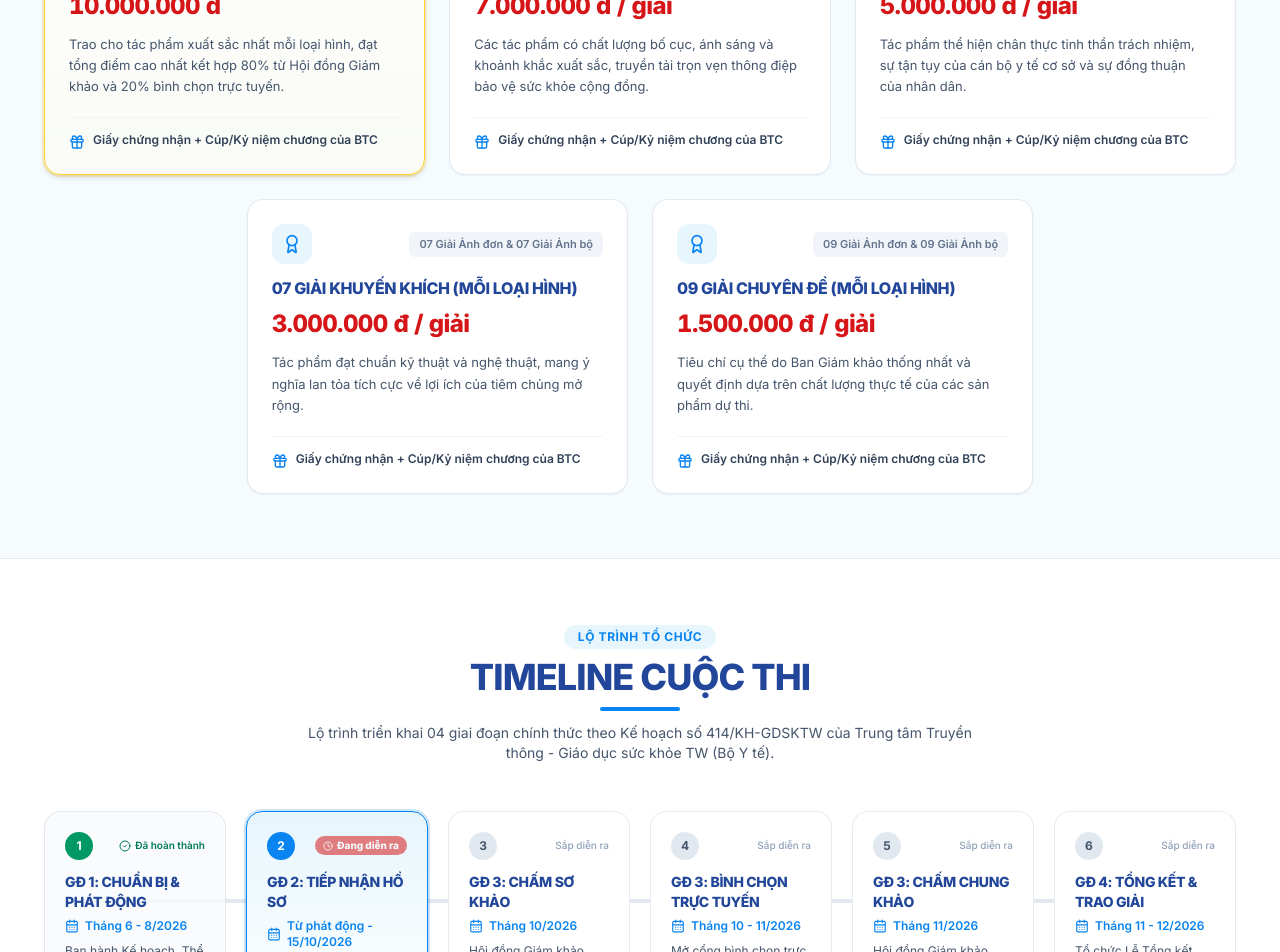
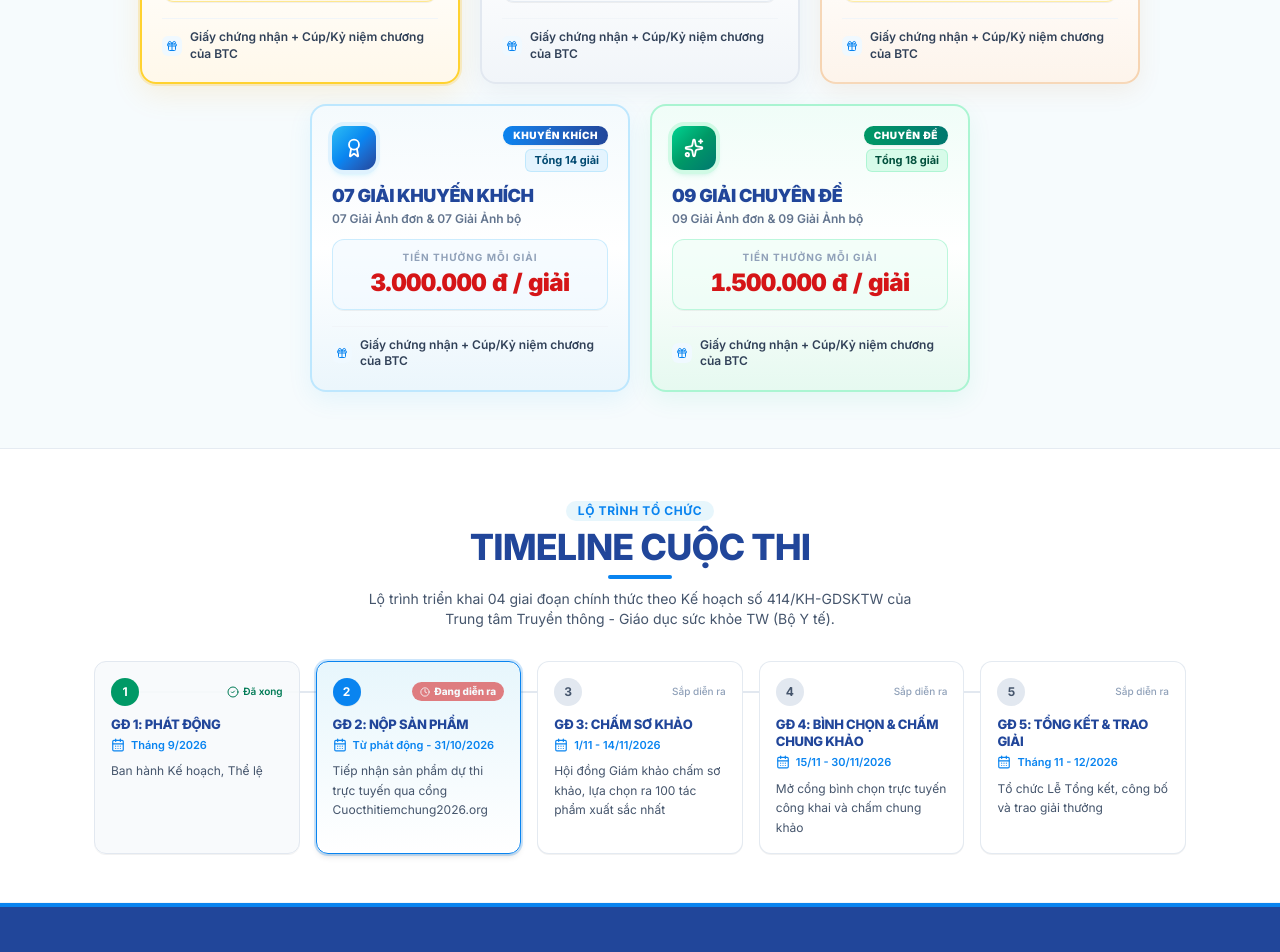
Before and after one commit to hoaltm234111e-droid/BoYTeProject, a React (Vite) app: page / in a window 1280 px wide. Shown: the part 4480-5432 px from the top of the page. Built offline with nearby package versions, Linux system fonts and the light colour scheme.

Commit message:
feat: update contest timeline and prize design
- Update contest duration and timeline steps
- Refactor PrizesSection with new UI configurations
- Improve layout responsiveness across sections

```diff
--- a/src/components/PrizesSection.tsx
+++ b/src/components/PrizesSection.tsx
@@ -1,94 +1,198 @@
 import React from 'react';
 import { PRIZE_DATA } from '../data/contestData';
-import { Trophy, Award, Gift } from 'lucide-react';
+import { Trophy, Medal, Award, Sparkles, Gift, Crown } from 'lucide-react';
 import { motion } from 'motion/react';
+
+interface TierConfig {
+  badgeLabel: string;
+  badgeClass: string;
+  iconBg: string;
+  cardBg: string;
+  borderClass: string;
+  hoverBorderClass: string;
+  shadowClass: string;
+  hoverShadowClass: string;
+  ringClass?: string;
+  totalBadgeClass: string;
+  valueBoxClass: string;
+  valueTextColor: string;
+  icon: React.ComponentType<{ className?: string }>;
+  accentColor: string;
+}
+
+const TIER_CONFIGS: Record<string, TierConfig> = {
+  p1: {
+    badgeLabel: 'GIẢI CAO NHẤT',
+    badgeClass: 'bg-gradient-to-r from-amber-500 to-yellow-500 text-white shadow-xs',
+    iconBg: 'bg-gradient-to-br from-amber-400 via-amber-500 to-yellow-600 text-white shadow-md shadow-amber-400/40 ring-4 ring-amber-100',
+    cardBg: 'bg-gradient-to-b from-[#FFFDF7] via-white to-[#FFF8EA]',
+    borderClass: 'border-2 border-amber-300',
+    hoverBorderClass: 'hover:border-amber-400',
+    shadowClass: 'shadow-[0_10px_30px_rgba(245,158,11,0.12)]',
+    hoverShadowClass: 'hover:shadow-[0_20px_45px_rgba(245,158,11,0.22)]',
+    ringClass: 'ring-2 ring-amber-400/20',
+    totalBadgeClass: 'bg-amber-100/80 text-amber-900 border border-amber-200/80',
+    valueBoxClass: 'bg-gradient-to-br from-amber-500/10 via-amber-50/70 to-yellow-500/10 border border-amber-200/90 shadow-2xs',
+    valueTextColor: 'text-[#D51517]',
+    icon: Crown,
+    accentColor: '#D97706'
+  },
+  p2: {
+    badgeLabel: 'HẠNG NHÌ',
+    badgeClass: 'bg-gradient-to-r from-slate-600 to-slate-700 text-white shadow-xs',
+    iconBg: 'bg-gradient-to-br from-slate-300 via-slate-400 to-slate-600 text-white shadow-md shadow-slate-400/30 ring-4 ring-slate-100',
+    cardBg: 'bg-gradient-to-b from-[#FAFBFD] via-white to-[#F1F5F9]',
+    borderClass: 'border-2 border-slate-200',
+    hoverBorderClass: 'hover:border-slate-300',
+    shadowClass: 'shadow-[0_8px_25px_rgba(100,116,139,0.08)]',
+    hoverShadowClass: 'hover:shadow-[0_18px_38px_rgba(100,116,139,0.16)]',
+    totalBadgeClass: 'bg-slate-100 text-slate-700 border border-slate-200',
+    valueBoxClass: 'bg-slate-50/80 border border-slate-200/80 shadow-2xs',
+    valueTextColor: 'text-[#D51517]',
+    icon: Medal,
+    accentColor: '#475569'
+  },
+  p3: {
+    badgeLabel: 'HẠNG BA',
+    badgeClass: 'bg-gradient-to-r from-amber-700 to-orange-800 text-white shadow-xs',
+    iconBg: 'bg-gradient-to-br from-amber-600 via-amber-700 to-orange-800 text-white shadow-md shadow-amber-800/30 ring-4 ring-amber-100/60',
+    cardBg: 'bg-gradient-to-b from-[#FFFBF7] via-white to-[#FDF4EB]',
+    borderClass: 'border-2 border-amber-600/25',
+    hoverBorderClass: 'hover:border-amber-600/45',
+    shadowClass: 'shadow-[0_8px_25px_rgba(180,83,9,0.08)]',
+    hoverShadowClass: 'hover:shadow-[0_18px_38px_rgba(180,83,9,0.16)]',
+    totalBadgeClass: 'bg-amber-100/70 text-amber-900 border border-amber-200/70',
+    valueBoxClass: 'bg-amber-50/60 border border-amber-200/70 shadow-2xs',
+    valueTextColor: 'text-[#D51517]',
+    icon: Medal,
+    accentColor: '#B45309'
+  },
+  p4: {
+    badgeLabel: 'KHUYẾN KHÍCH',
+    badgeClass: 'bg-gradient-to-r from-[#0984F0] to-[#21469A] text-white shadow-xs',
+    iconBg: 'bg-gradient-to-br from-[#2EBDF4] via-[#0984F0] to-[#21469A] text-white shadow-md shadow-sky-400/30 ring-4 ring-sky-100',
+    cardBg: 'bg-gradient-to-b from-[#F4FAFD] via-white to-[#EBF6FC]',
+    borderClass: 'border-2 border-sky-200/90',
+    hoverBorderClass: 'hover:border-sky-300',
+    shadowClass: 'shadow-[0_8px_25px_rgba(14,165,233,0.08)]',
+    hoverShadowClass: 'hover:shadow-[0_18px_38px_rgba(14,165,233,0.16)]',
+    totalBadgeClass: 'bg-sky-100/80 text-sky-900 border border-sky-200/80',
+    valueBoxClass: 'bg-sky-50/60 border border-sky-200/70 shadow-2xs',
+    valueTextColor: 'text-[#D51517]',
+    icon: Award,
+    accentColor: '#0984F0'
+  },
+  p5: {
+    badgeLabel: 'CHUYÊN ĐỀ',
+    badgeClass: 'bg-gradient-to-r from-emerald-600 to-teal-700 text-white shadow-xs',
+    iconBg: 'bg-gradient-to-br from-emerald-400 via-emerald-600 to-teal-700 text-white shadow-md shadow-emerald-500/30 ring-4 ring-emerald-100',
+    cardBg: 'bg-gradient-to-b from-[#F0FDF8] via-white to-[#E6F9F0]',
+    borderClass: 'border-2 border-emerald-200/90',
+    hoverBorderClass: 'hover:border-emerald-300',
+    shadowClass: 'shadow-[0_8px_25px_rgba(16,185,129,0.08)]',
+    hoverShadowClass: 'hover:shadow-[0_18px_38px_rgba(16,185,129,0.16)]',
+    totalBadgeClass: 'bg-emerald-100/80 text-emerald-900 border border-emerald-200/80',
+    valueBoxClass: 'bg-emerald-50/60 border border-emerald-200/70 shadow-2xs',
+    valueTextColor: 'text-[#D51517]',
+    icon: Sparkles,
+    accentColor: '#059669'
+  }
+};
 
 export const PrizesSection: React.FC = () => {
   return (
-    <section id="prizes" className="py-16 bg-[#F6FBFD] border-b border-slate-200/80 overflow-hidden">
-      <div className="max-w-[1240px] mx-auto px-4 sm:px-6">
+    <section id="prizes" className="py-10 sm:py-14 bg-[#F6FBFD] border-b border-slate-200/80 overflow-hidden">
+      <div className="max-w-[1140px] mx-auto px-4 sm:px-6">
 
         {/* Section Header */}
         <motion.div
-          initial={{ opacity: 0, y: 25 }}
+          initial={{ opacity: 0, y: 20 }}
           whileInView={{ opacity: 1, y: 0 }}
           viewport={{ once: true, amount: 0.2 }}
-          transition={{ duration: 0.55, ease: [0.22, 1, 0.36, 1] }}
-          className="text-center mb-12"
+          transition={{ duration: 0.5, ease: [0.22, 1, 0.36, 1] }}
+          className="text-center mb-8 sm:mb-9"
         >
-          <div className="inline-block px-3.5 py-1 rounded-full bg-[#E7F6FC] text-[#0984F0] text-xs font-bold uppercase tracking-wider mb-2">
+          <div className="inline-block px-3 py-0.5 rounded-full bg-[#E7F6FC] text-[#0984F0] text-xs font-bold uppercase tracking-wider mb-1.5">
             DANH MỤC KHEN THƯỞNG CHÍNH THỨC
           </div>
           <h2 className="text-2xl sm:text-3xl md:text-4xl font-extrabold text-[#21469A] uppercase tracking-tight">
             CƠ CẤU GIẢI THƯỞNG
           </h2>
-          <div className="w-20 h-1 bg-[#0984F0] mx-auto mt-2.5 rounded-full"></div>
-          <p className="mt-3 text-sm text-slate-600 max-w-2xl mx-auto">
+          <div className="w-16 h-1 bg-[#0984F0] mx-auto mt-2 rounded-full"></div>
+          <p className="mt-2 text-xs sm:text-sm text-slate-600 max-w-xl mx-auto">
             Cơ cấu giải thưởng gồm 05 mức giải được trao độc lập cho mỗi loại hình (Ảnh đơn và Ảnh bộ) kèm Giấy chứng nhận và Cúp/Kỷ niệm chương của BTC.
           </p>
         </motion.div>
 
-        {/* Prizes Container */}
-        <div className="flex flex-wrap justify-center gap-6">
+        {/* Prizes Container: 3 in top row, 2 centered in bottom row */}
+        <div className="flex flex-wrap justify-center gap-4 sm:gap-5 max-w-5xl mx-auto">
           {PRIZE_DATA.map((prize, index) => {
+            const config = TIER_CONFIGS[prize.id] || TIER_CONFIGS.p4;
+            const IconComponent = config.icon;
+            const cleanTitle = prize.title.replace(' (MỖI LOẠI HÌNH)', '');
+
             return (
               <motion.div
                 key={prize.id}
                 id={`prize-card-${prize.id}`}
-                initial={{ opacity: 0, y: 30 }}
+                initial={{ opacity: 0, y: 20 }}
                 whileInView={{ opacity: 1, y: 0 }}
                 viewport={{ once: true, amount: 0.15 }}
-                transition={{ duration: 0.5, delay: (index % 3) * 0.08, ease: [0.22, 1, 0.36, 1] }}
-                className={`w-full md:w-[calc(50%-0.75rem)] lg:w-[calc(33.333%-1rem)] rounded-2xl p-6 transition-all duration-200 flex flex-col justify-between border ${
-                  prize.isSpecial
-                    ? 'bg-gradient-to-b from-white to-amber-50/40 border-amber-300 shadow-md ring-2 ring-amber-400/20'
-                    : 'bg-white border-slate-200/90 shadow-xs hover:shadow-md'
-                }`}
+                transition={{ duration: 0.4, delay: (index % 3) * 0.05, ease: [0.22, 1, 0.36, 1] }}
+                className={`w-full sm:w-[calc(50%-0.75rem)] lg:w-[calc(33.333%-0.9rem)] max-w-[320px] rounded-2xl p-4 sm:p-5 transition-all duration-300 flex flex-col justify-between hover:-translate-y-1 cursor-default relative overflow-hidden ${config.cardBg} ${config.borderClass} ${config.hoverBorderClass} ${config.shadowClass} ${config.hoverShadowClass} ${config.ringClass || ''}`}
               >
+                {/* Background ambient corner glow for top prize */}
+                {prize.id === 'p1' && (
+                  <div className="absolute -top-12 -right-12 w-28 h-28 bg-amber-300/25 rounded-full blur-xl pointer-events-none" />
+                )}
+
                 <div>
-                  {/* Top Bar: Icon & Category Label */}
-                  <div className="flex items-center justify-between gap-2 mb-3">
-                    <div
-                      className={`w-10 h-10 rounded-xl flex items-center justify-center ${
-                        prize.isSpecial
-                          ? 'bg-amber-100 text-amber-600'
-                          : 'bg-[#E7F6FC] text-[#0984F0]'
-                      }`}
-                    >
-                      {prize.isSpecial ? (
-                        <Trophy className="w-5 h-5" />
-                      ) : (
-                        <Award className="w-5 h-5" />
-                      )}
+                  {/* Top Bar: Icon & Badges */}
+                  <div className="flex items-start justify-between gap-2.5 mb-3">
+                    {/* Tier Icon */}
+                    <div className={`w-10 h-10 sm:w-11 sm:h-11 rounded-xl flex items-center justify-center shrink-0 ${config.iconBg}`}>
+                      <IconComponent className="w-5 h-5 stroke-[2.2]" />
                     </div>
-                    <span className="text-[11px] font-semibold text-slate-500 bg-slate-100 px-2.5 py-1 rounded-md">
-                      {prize.category}
-                    </span>
+
+                    {/* Tier Tag & Total Count */}
+                    <div className="flex flex-col items-end gap-1">
+                      <span className={`text-[10px] font-black uppercase tracking-wider px-2.5 py-0.5 rounded-full ${config.badgeClass}`}>
+                        {config.badgeLabel}
+                      </span>
+                      <span className={`text-[10px] sm:text-[11px] font-bold px-2 py-0.5 rounded-md ${config.totalBadgeClass}`}>
+                        Tổng {String(prize.quantity).padStart(2, '0')} giải
+                      </span>
+                    </div>
                   </div>
 
                   {/* Prize Title */}
-                  <h3 className="text-base font-extrabold text-[#21469A] uppercase tracking-tight">
-                    {prize.title}
+                  <h3 className="text-base sm:text-lg font-black text-[#21469A] uppercase tracking-tight leading-snug">
+                    {cleanTitle}
                   </h3>
 
-                  {/* Cash Value */}
-                  <div className="mt-2 mb-3">
-                    <span className="text-2xl font-extrabold text-[#D51517] tabular-nums tracking-tight">
+                  {/* Category Details */}
+                  <p className="mt-0.5 text-[11px] sm:text-xs font-semibold text-slate-500">
+                    {prize.category}
+                  </p>
+
+                  {/* Cash Value Box */}
+                  <div className={`mt-3 mb-1 py-2.5 px-3 rounded-xl flex flex-col items-center justify-center text-center ${config.valueBoxClass}`}>
+                    <span className="text-[9px] sm:text-[10px] font-bold text-slate-400 uppercase tracking-widest mb-0.5">
+                      Tiền thưởng mỗi giải
+                    </span>
+                    <span className={`text-xl sm:text-2xl font-black tracking-tight tabular-nums ${config.valueTextColor}`}>
                       {prize.cashValue}
                     </span>
                   </div>
-
-                  {/* Description */}
-                  <p className="text-xs sm:text-[13px] text-slate-600 leading-relaxed">
-                    {prize.description}
-                  </p>
                 </div>
 
-                {/* Additional Honors / Certificates */}
+                {/* Additional Honors / Certificate Footer */}
                 {prize.bonus && (
-                  <div className="mt-5 pt-3.5 border-t border-slate-100 flex items-start gap-2">
-                    <Gift className="w-4 h-4 text-[#0984F0] shrink-0 mt-0.5" />
-                    <span className="text-xs font-semibold text-slate-700">
+                  <div className="mt-3 pt-2.5 border-t border-slate-100 flex items-center gap-2">
+                    <div className="w-5 h-5 rounded-md bg-sky-50 flex items-center justify-center shrink-0 text-[#0984F0]">
+                      <Gift className="w-3 h-3" />
+                    </div>
+                    <span className="text-[11px] sm:text-xs font-semibold text-slate-700 leading-snug">
                       {prize.bonus}
                     </span>
                   </div>
@@ -98,7 +202,6 @@ export const PrizesSection: React.FC = () => {
           })}
         </div>
 
-
       </div>
     </section>
   );
--- a/src/components/TimelineSection.tsx
+++ b/src/components/TimelineSection.tsx
@@ -5,35 +5,35 @@ import { motion } from 'motion/react';
 
 export const TimelineSection: React.FC = () => {
   return (
-    <section id="timeline" className="py-16 bg-white border-b border-slate-100 overflow-hidden">
-      <div className="max-w-[1240px] mx-auto px-4 sm:px-6">
+    <section id="timeline" className="py-10 sm:py-12 bg-white border-b border-slate-100 overflow-hidden">
+      <div className="max-w-[1140px] mx-auto px-4 sm:px-6">
 
         {/* Section Header */}
         <motion.div
-          initial={{ opacity: 0, y: 25 }}
+          initial={{ opacity: 0, y: 20 }}
           whileInView={{ opacity: 1, y: 0 }}
           viewport={{ once: true, amount: 0.2 }}
-          transition={{ duration: 0.55, ease: [0.22, 1, 0.36, 1] }}
-          className="text-center mb-12"
+          transition={{ duration: 0.5, ease: [0.22, 1, 0.36, 1] }}
+          className="text-center mb-8"
         >
-          <div className="inline-block px-3.5 py-1 rounded-full bg-[#E7F6FC] text-[#0984F0] text-xs font-bold uppercase tracking-wider mb-2">
+          <div className="inline-block px-3 py-0.5 rounded-full bg-[#E7F6FC] text-[#0984F0] text-xs font-bold uppercase tracking-wider mb-1.5">
             LỘ TRÌNH TỔ CHỨC
           </div>
           <h2 className="text-2xl sm:text-3xl md:text-4xl font-extrabold text-[#21469A] uppercase tracking-tight">
             TIMELINE CUỘC THI
           </h2>
-          <div className="w-20 h-1 bg-[#0984F0] mx-auto mt-2.5 rounded-full"></div>
-          <p className="mt-3 text-sm text-slate-600 max-w-2xl mx-auto">
+          <div className="w-16 h-1 bg-[#0984F0] mx-auto mt-2 rounded-full"></div>
+          <p className="mt-2.5 text-xs sm:text-sm text-slate-600 max-w-xl mx-auto">
             Lộ trình triển khai 04 giai đoạn chính thức theo Kế hoạch số 414/KH-GDSKTW của Trung tâm Truyền thông - Giáo dục sức khỏe TW (Bộ Y tế).
           </p>
         </motion.div>
 
         {/* Timeline Grid / Pipeline */}
         <div className="relative">
-          {/* Connecting line for desktop */}
-          <div className="hidden lg:block absolute top-1/2 left-8 right-8 h-1 bg-slate-200 -translate-y-6 z-0"></div>
+          {/* Connecting line for desktop behind cards */}
+          <div className="hidden lg:block absolute top-[30px] left-6 right-6 h-0.5 bg-slate-200 z-0"></div>
 
-          <div className="grid grid-cols-1 sm:grid-cols-2 lg:grid-cols-6 gap-5 relative z-10">
+          <div className="grid grid-cols-1 sm:grid-cols-2 md:grid-cols-3 lg:grid-cols-5 gap-3.5 sm:gap-4 relative z-10 items-stretch">
             {TIMELINE_DATA.map((step, index) => {
               const isCompleted = step.status === 'completed';
               const isActive = step.status === 'active';
@@ -42,25 +42,25 @@ export const TimelineSection: React.FC = () => {
                 <motion.div
                   key={step.id}
                   id={`timeline-step-${step.id}`}
-                  initial={{ opacity: 0, y: 30 }}
+                  initial={{ opacity: 0, y: 20 }}
                   whileInView={{ opacity: 1, y: 0 }}
                   viewport={{ once: true, amount: 0.15 }}
-                  transition={{ duration: 0.5, delay: index * 0.08, ease: [0.22, 1, 0.36, 1] }}
-                  className={`rounded-2xl p-5 border transition-all flex flex-col justify-between ${
+                  transition={{ duration: 0.45, delay: index * 0.06, ease: [0.22, 1, 0.36, 1] }}
+                  className={`rounded-xl p-4 border transition-all flex flex-col justify-between h-full relative z-10 ${
                     isActive
                       ? 'bg-gradient-to-b from-[#E7F6FC] to-white border-[#0984F0] shadow-md ring-2 ring-[#0984F0]/20'
                       : isCompleted
-                      ? 'bg-slate-50/80 border-slate-200'
-                      : 'bg-white border-slate-200/80 opacity-80'
+                      ? 'bg-slate-50/90 border-slate-200 shadow-2xs'
+                      : 'bg-white border-slate-200/90 shadow-2xs hover:border-slate-300'
                   }`}
                 >
                   <div>
                     {/* Step number and status indicator */}
-                    <div className="flex items-center justify-between mb-3">
+                    <div className="flex items-center justify-between gap-1.5 mb-2.5">
                       <span
-                        className={`w-7 h-7 rounded-full flex items-center justify-center text-xs font-bold ${
+                        className={`w-7 h-7 rounded-full flex items-center justify-center text-xs font-bold shrink-0 ${
                           isActive
-                            ? 'bg-[#0984F0] text-white'
+                            ? 'bg-[#0984F0] text-white shadow-2xs'
                             : isCompleted
                             ? 'bg-emerald-600 text-white'
                             : 'bg-slate-200 text-slate-600'
@@ -70,35 +70,35 @@ export const TimelineSection: React.FC = () => {
                       </span>
 
                       {isActive ? (
-                        <span className="inline-flex items-center gap-1 text-[10px] font-extrabold px-2 py-0.5 rounded-full bg-[#D51517] text-white animate-pulse">
+                        <span className="inline-flex items-center gap-1 text-[10px] font-extrabold px-2 py-0.5 rounded-full bg-[#D51517] text-white animate-pulse shrink-0">
                           <Clock className="w-2.5 h-2.5" />
                           Đang diễn ra
                         </span>
                       ) : isCompleted ? (
-                        <span className="inline-flex items-center gap-1 text-[10px] font-semibold text-emerald-700">
+                        <span className="inline-flex items-center gap-1 text-[10px] font-semibold text-emerald-700 shrink-0">
                           <CheckCircle2 className="w-3 h-3" />
-                          Đã hoàn thành
+                          Đã xong
                         </span>
                       ) : (
-                        <span className="text-[10px] font-medium text-slate-400">
+                        <span className="text-[10px] font-medium text-slate-400 shrink-0">
                           Sắp diễn ra
                         </span>
                       )}
                     </div>
 
                     {/* Step Title */}
-                    <h3 className="text-sm font-extrabold text-[#21469A] uppercase tracking-tight mb-1.5">
+                    <h3 className="text-xs sm:text-[13px] font-extrabold text-[#21469A] uppercase tracking-tight mb-1">
                       {step.title}
                     </h3>
 
                     {/* Date line */}
-                    <div className="flex items-center gap-1.5 text-xs font-semibold text-[#0984F0] mb-2">
+                    <div className="flex items-center gap-1.5 text-[11px] font-semibold text-[#0984F0] mb-2">
                       <CalendarDays className="w-3.5 h-3.5 shrink-0" />
                       <span>{step.date}</span>
                     </div>
 
                     {/* Description */}
-                    <p className="text-xs text-slate-600 leading-normal">
+                    <p className="text-xs text-slate-600 leading-relaxed">
                       {step.description}
                     </p>
                   </div>
--- a/src/data/contestData.ts
+++ b/src/data/contestData.ts
@@ -179,42 +179,36 @@ export const PRIZE_DATA: PrizeItem[] = [
 export const TIMELINE_DATA: TimelineStep[] = [
   {
     id: 1,
-    title: 'GĐ 1: Chuẩn bị & Phát động',
-    date: 'Tháng 6 - 8/2026',
+    title: 'GĐ 1: Phát động',
+    date: 'Tháng 9/2026',
     description: 'Ban hành Kế hoạch, Thể lệ',
     status: 'completed'
   },
   {
     id: 2,
-    title: 'GĐ 2: Tiếp nhận hồ sơ',
-    date: 'Từ phát động - 15/10/2026',
+    title: 'GĐ 2: Nộp sản phẩm',
+    date: 'Từ phát động - 31/10/2026',
     description: 'Tiếp nhận sản phẩm dự thi trực tuyến qua cổng Cuocthitiemchung2026.org',
     status: 'active'
   },
   {
     id: 3,
     title: 'GĐ 3: Chấm Sơ khảo',
-    date: 'Tháng 10/2026',
+    date: '1/11 - 14/11/2026',
     description: 'Hội đồng Giám khảo chấm sơ khảo, lựa chọn ra 100 tác phẩm xuất sắc nhất',
     status: 'upcoming'
   },
   {
     id: 4,
-    title: 'GĐ 3: Bình chọn trực tuyến',
-    date: 'Tháng 10 - 11/2026',
-    description: 'Mở cổng bình chọn trực tuyến công khai cho 100 tác phẩm vào Vòng Sơ khảo',
+    title: 'GĐ 4: Bình chọn & Chấm chung khảo',
+    date: '15/11 - 30/11/2026',
+    description: 'Mở cổng bình chọn trực tuyến công khai và chấm chung khảo',
     status: 'upcoming'
   },
+
   {
     id: 5,
-    title: 'GĐ 3: Chấm Chung khảo',
-    date: 'Tháng 11/2026',
-    description: 'Hội đồng Giám khảo chấm độc lập 100 tác phẩm',
-    status: 'upcoming'
-  },
-  {
-    id: 6,
-    title: 'GĐ 4: Tổng kết & Trao giải',
+    title: 'GĐ 5: Tổng kết & Trao giải',
     date: 'Tháng 11 - 12/2026',
     description: 'Tổ chức Lễ Tổng kết, công bố và trao giải thưởng',
     status: 'upcoming'
```
Also changed, not shown: src/components/IntroductionSection.tsx (+3 -12 lines).
